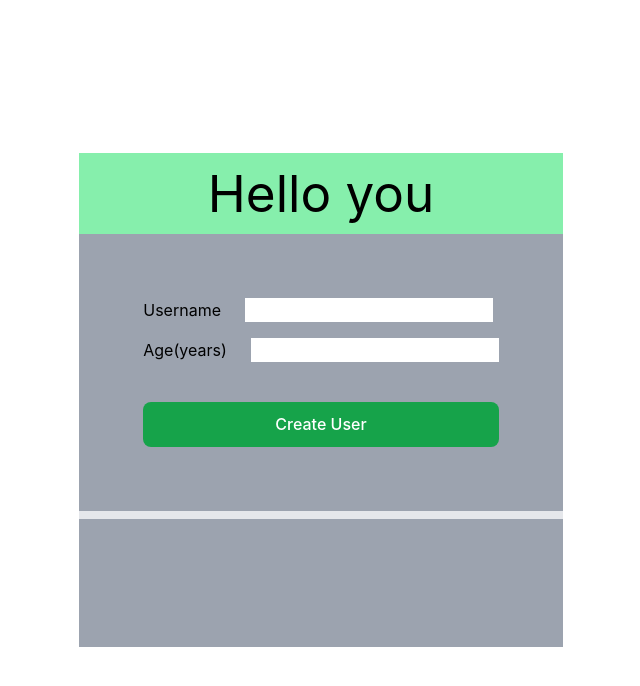
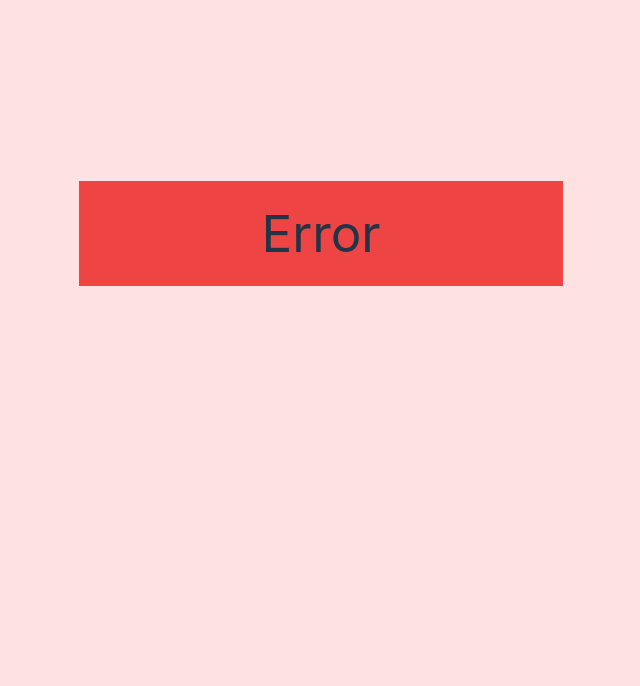
Before and after one commit to Yussif20/userMaker, a React (Vite) app: page / in a window 1280 px wide. Shown: the top 686 px of the page, without its empty margins (319-959 px from the left). Built offline with nearby package versions, Linux system fonts and the light colour scheme.

Commit message:
adding the error modal

```diff
--- a/src/Components/AddUserForm/AddUserForm.jsx
+++ b/src/Components/AddUserForm/AddUserForm.jsx
@@ -1,5 +1,6 @@
 /* eslint-disable react/prop-types */
 import { useState } from "react";
+import ErrorModal from "../ErrorModal/ErrorModal";
 
 const AddUserForm = (props) => {
   const [userName, setUserName] = useState("");
@@ -27,6 +28,7 @@ const AddUserForm = (props) => {
   };
   return (
     <>
+      <ErrorModal title={"Error"} />
       <form
         onSubmit={addUserHandler}
         className="p-16 bg-gray-400 flex flex-col gap-4 text-black"
--- /dev/null
+++ b/src/Components/ErrorModal/ErrorModal.jsx
@@ -0,0 +1,12 @@
+/* eslint-disable react/prop-types */
+const ErrorModal = ({ title }) => {
+  return (
+    <>
+      <div className="fixed top-0 left-0 w-[100%] h-[100%] bg-red-100"></div>
+      <div className="p-6 ml-auto mt-auto bg-red-500 backdrop-blur-3xl">
+        <h1>{title}</h1>
+      </div>
+    </>
+  );
+};
+export default ErrorModal;
```
